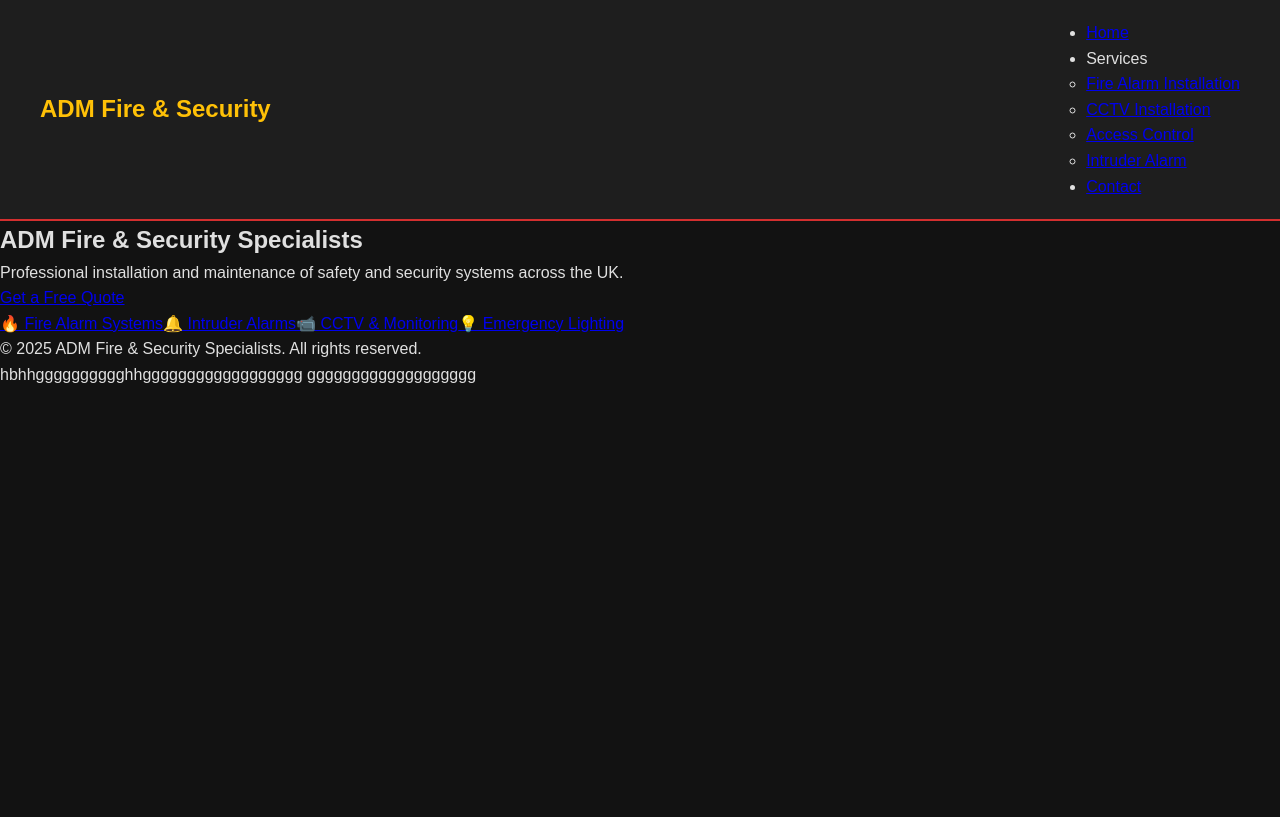
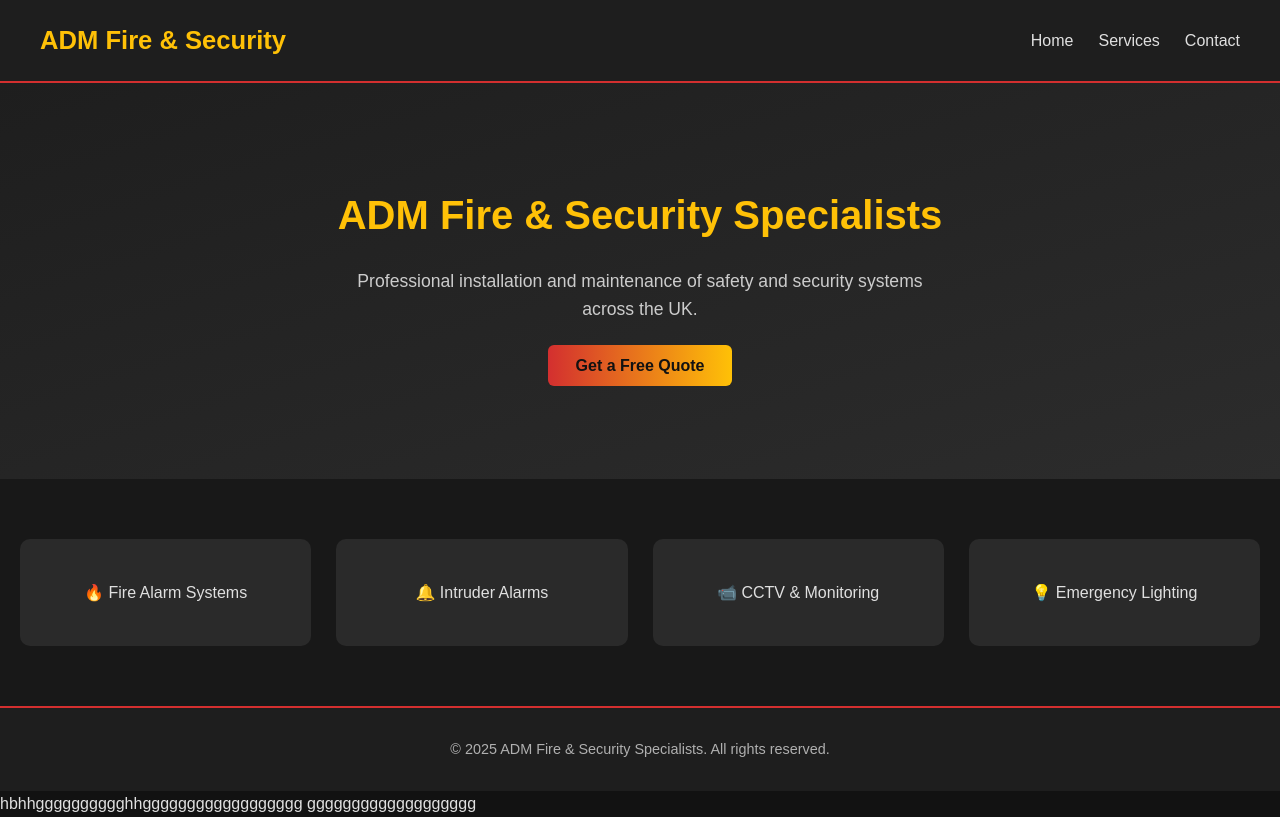
Before and after one commit to admfireandsecurity/admfireandsecurity, a React (Vite) app: page / in a window 1280 px wide. Built offline with nearby package versions, Linux system fonts and the light colour scheme.

Commit message:
Updated App.css

```diff
--- a/src/App.css
+++ b/src/App.css
@@ -28,4 +28,249 @@ nav {
 
 nav h1 {
   color: #FFC107;
-  font-size: 1.6
+  font-size: 1.6rem;
+  font-weight: 700;
+}
+
+.nav-links {
+  list-style: none;
+  display: flex;
+  gap: 25px;
+}
+
+.nav-links li {
+  position: relative;
+}
+
+.nav-links a, .nav-links span {
+  text-decoration: none;
+  color: #E0E0E0;
+  font-weight: 500;
+  cursor: pointer;
+  transition: color 0.3s ease;
+}
+
+.nav-links a:hover, .nav-links span:hover {
+  color: #D32F2F;
+}
+
+/* === DROPDOWN MENU === */
+.services-dropdown .dropdown-menu {
+  display: none;
+  position: absolute;
+  top: 35px;
+  left: 0;
+  background-color: #2A2A2A;
+  border: 1px solid #D32F2F;
+  border-radius: 6px;
+  padding: 10px 0;
+  min-width: 200px;
+  z-index: 50;
+}
+
+.services-dropdown .dropdown-menu li {
+  padding: 10px 20px;
+}
+
+.services-dropdown .dropdown-menu li a {
+  color: #E0E0E0;
+  display: block;
+}
+
+.services-dropdown .dropdown-menu li a:hover {
+  color: #FFC107;
+}
+
+/* Show dropdown on hover */
+.services-dropdown:hover .dropdown-menu {
+  display: block;
+}
+
+/* === HERO SECTION === */
+.hero {
+  text-align: center;
+  padding: 100px 20px;
+  background: linear-gradient(to bottom right, #1E1E1E, #2C2C2C);
+}
+
+.hero h1 {
+  font-size: 2.5rem;
+  color: #FFC107;
+  margin-bottom: 20px;
+}
+
+.hero p {
+  font-size: 1.1rem;
+  color: #CCCCCC;
+  max-width: 600px;
+  margin: 0 auto 30px;
+}
+
+.quote-btn {
+  background: linear-gradient(to right, #D32F2F, #FFC107);
+  color: #121212;
+  font-weight: 600;
+  padding: 12px 28px;
+  border-radius: 6px;
+  text-decoration: none;
+  transition: transform 0.2s ease, box-shadow 0.3s ease;
+}
+
+.quote-btn:hover {
+  transform: scale(1.05);
+  box-shadow: 0 4px 10px rgba(255, 193, 7, 0.3);
+}
+
+/* === SERVICES GRID === */
+.services-grid {
+  display: grid;
+  grid-template-columns: repeat(auto-fit, minmax(240px, 1fr));
+  gap: 25px;
+  padding: 60px 20px;
+  background-color: #181818;
+}
+
+.service-card {
+  background: #2A2A2A;
+  padding: 40px 20px;
+  border-radius: 10px;
+  text-align: center;
+  text-decoration: none;
+  color: #E0E0E0;
+  font-weight: 500;
+  transition: all 0.3s ease;
+  border: 1px solid transparent;
+}
+
+.service-card:hover {
+  border: 1px solid #D32F2F;
+  background: #333333;
+  transform: translateY(-5px);
+}
+
+/* === SERVICE DETAIL PAGES === */
+.service-detail {
+  padding: 80px 20px;
+  max-width: 800px;
+  margin: 0 auto;
+  color: #E0E0E0;
+}
+
+.service-detail h1 {
+  color: #FFC107;
+  margin-bottom: 20px;
+  font-size: 2rem;
+}
+
+.service-detail p {
+  margin-bottom: 20px;
+  color: #CCCCCC;
+}
+
+.service-detail ul {
+  list-style: disc;
+  padding-left: 20px;
+  margin-bottom: 20px;
+}
+
+.service-detail li {
+  margin-bottom: 10px;
+}
+
+.service-detail .quote-btn {
+  background: linear-gradient(to right, #D32F2F, #FFC107);
+  color: #121212;
+  font-weight: bold;
+  padding: 12px 25px;
+  border-radius: 6px;
+  text-decoration: none;
+  transition: transform 0.2s ease, box-shadow 0.3s ease;
+}
+
+.service-detail .quote-btn:hover {
+  transform: scale(1.05);
+  box-shadow: 0 4px 10px rgba(255, 193, 7, 0.3);
+}
+
+/* === CONTACT PAGE === */
+.contact-page {
+  padding: 80px 20px;
+  max-width: 600px;
+  margin: 0 auto;
+  color: #E0E0E0;
+}
+
+.contact-page h1 {
+  color: #FFC107;
+  margin-bottom: 20px;
+  text-align: center;
+  font-size: 2rem;
+}
+
+.contact-page p {
+  color: #CCCCCC;
+  text-align: center;
+  margin-bottom: 30px;
+}
+
+.contact-page form {
+  display: flex;
+  flex-direction: column;
+  gap: 15px;
+}
+
+.contact-page input,
+.contact-page textarea {
+  padding: 12px;
+  background-color: #1E1E1E;
+  color: #E0E0E0;
+  border: 1px solid #333333;
+  border-radius: 5px;
+  outline: none;
+  font-size: 1rem;
+  transition: border-color 0.3s ease, box-shadow 0.3s ease;
+}
+
+.contact-page input:focus,
+.contact-page textarea:focus {
+  border-color: #D32F2F;
+  box-shadow: 0 0 8px rgba(211, 47, 47, 0.4);
+}
+
+.contact-page button {
+  background: linear-gradient(to right, #D32F2F, #FFC107);
+  color: #121212;
+  font-weight: 600;
+  padding: 12px;
+  border: none;
+  border-radius: 6px;
+  cursor: pointer;
+  transition: transform 0.2s ease, box-shadow 0.3s ease;
+}
+
+.contact-page button:hover {
+  transform: scale(1.05);
+  box-shadow: 0 4px 12px rgba(255, 193, 7, 0.4);
+}
+
+.contact-page p.success-message {
+  color: #FFC107;
+  margin-top: 15px;
+  text-align: center;
+}
+
+.contact-page p.error-message {
+  color: #D32F2F;
+  margin-top: 15px;
+  text-align: center;
+}
+
+/* === FOOTER === */
+footer {
+  background-color: #1E1E1E;
+  color: #B0B0B0;
+  text-align: center;
+  padding: 30px 10px;
+  border-top: 2px solid #D32F2F;
+  font-size: 0.9rem;
+}
```
